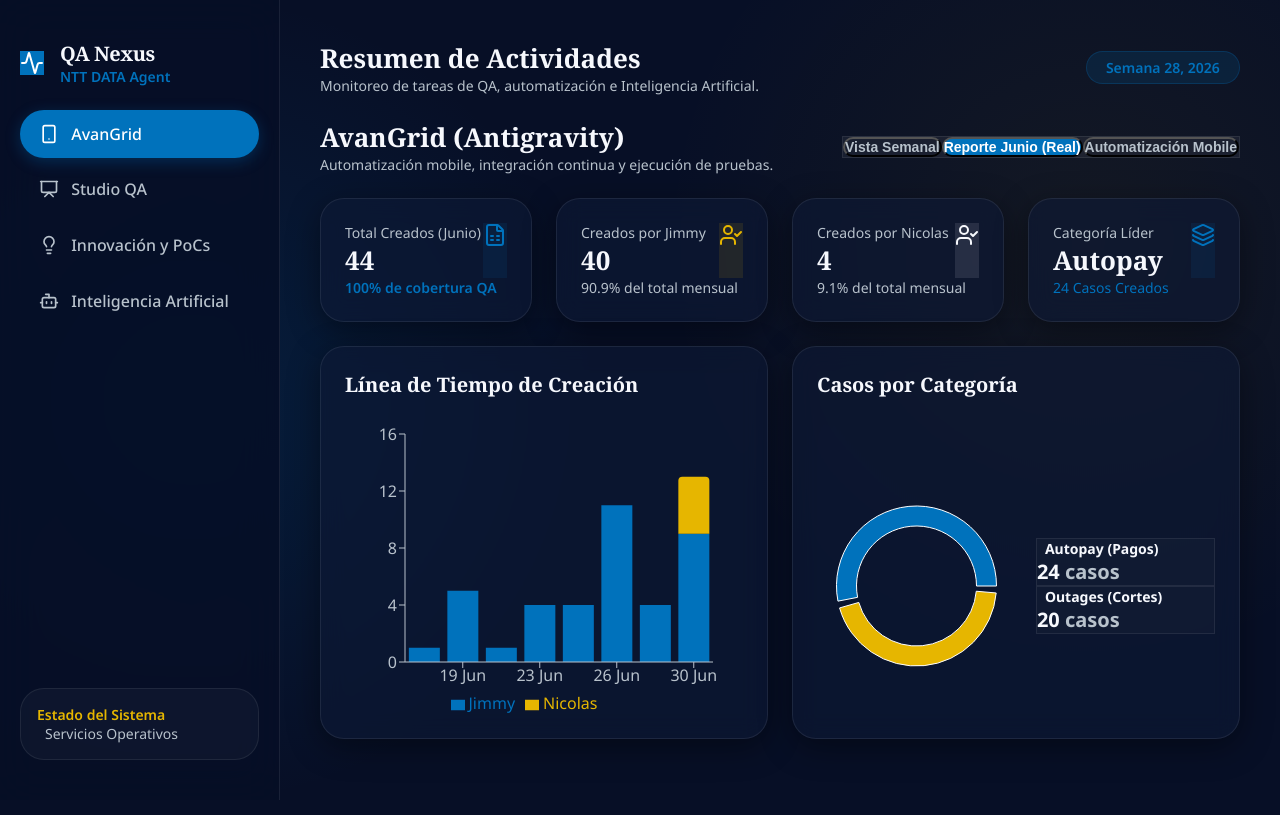
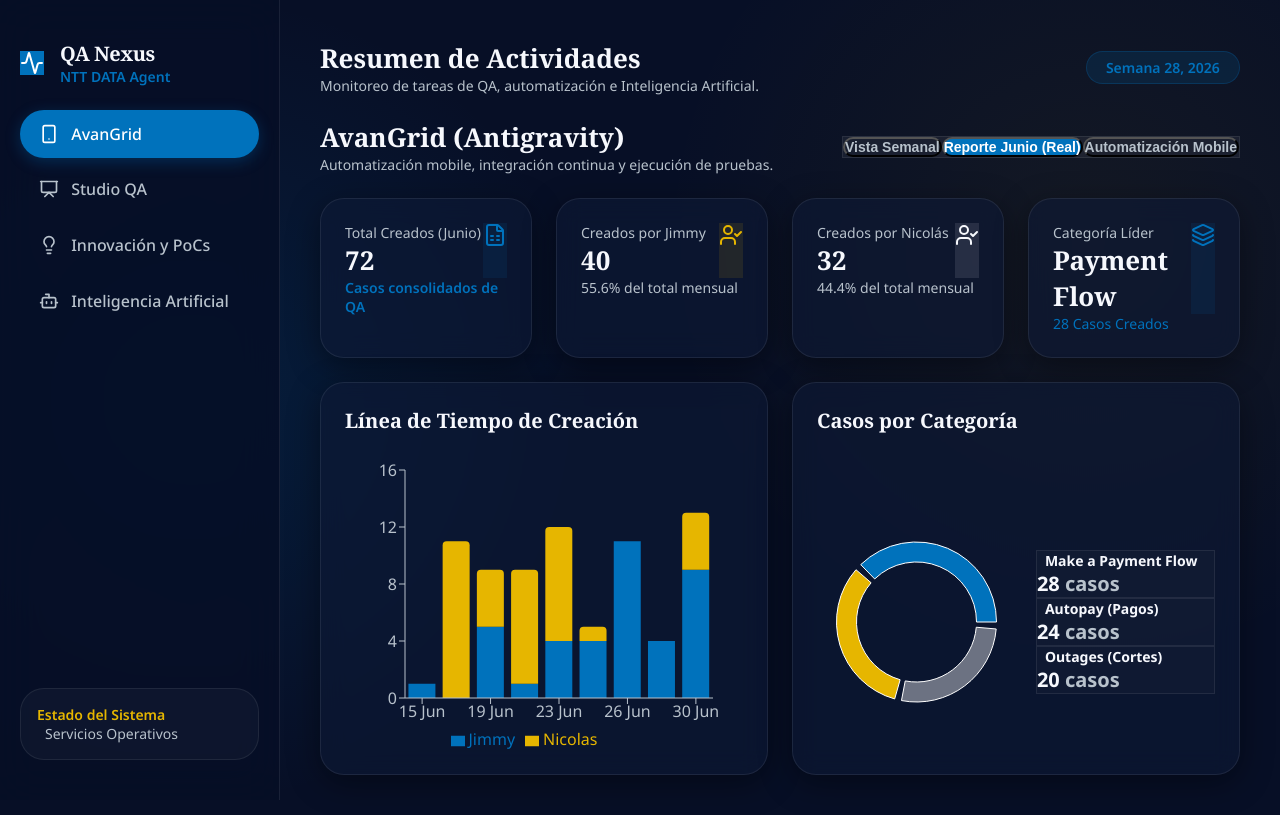
Before and after one commit to TuxMarley/dashboard, a React (Vite) app: page /avangrid in a window 1280 px wide. Both pictures are taken after a click on the button "Reporte Junio (Real)". Built offline with nearby package versions, Linux system fonts and the light colour scheme.

Commit message:
feat(avangrid): include Nicolas Make a Payment Flow TCs in June stats

```diff
--- a/src/pages/AvanGrid.jsx
+++ b/src/pages/AvanGrid.jsx
@@ -1,20 +1,22 @@
 import React, { useState } from 'react';
 import WeeklyProgress from '../components/WeeklyProgress';
-import { BarChart, Bar, XAxis, YAxis, Tooltip, Legend, ResponsiveContainer, PieChart, Pie, Cell, RadialBarChart, RadialBar } from 'recharts';
-import { FileSpreadsheet, Layers, UserCheck, CalendarDays, Smartphone, Settings, Percent, CheckCircle, HelpCircle } from 'lucide-react';
+import { BarChart, Bar, XAxis, YAxis, Tooltip, Legend, ResponsiveContainer, PieChart, Pie, Cell } from 'recharts';
+import { FileSpreadsheet, Layers, UserCheck, CalendarDays, Smartphone, Percent, CheckCircle, HelpCircle } from 'lucide-react';
 
 const juneTimelineData = [
   { day: '15 Jun', Jimmy: 1, Nicolas: 0, total: 1 },
-  { day: '19 Jun', Jimmy: 5, Nicolas: 0, total: 5 },
-  { day: '22 Jun', Jimmy: 1, Nicolas: 0, total: 1 },
-  { day: '23 Jun', Jimmy: 4, Nicolas: 0, total: 4 },
-  { day: '24 Jun', Jimmy: 4, Nicolas: 0, total: 4 },
+  { day: '18 Jun', Jimmy: 0, Nicolas: 11, total: 11 },
+  { day: '19 Jun', Jimmy: 5, Nicolas: 4, total: 9 },
+  { day: '22 Jun', Jimmy: 1, Nicolas: 8, total: 9 },
+  { day: '23 Jun', Jimmy: 4, Nicolas: 8, total: 12 },
+  { day: '24 Jun', Jimmy: 4, Nicolas: 1, total: 5 },
   { day: '26 Jun', Jimmy: 11, Nicolas: 0, total: 11 },
   { day: '29 Jun', Jimmy: 4, Nicolas: 0, total: 4 },
   { day: '30 Jun', Jimmy: 9, Nicolas: 4, total: 13 },
 ];
 
 const categoryData = [
+  { name: 'Make a Payment Flow', value: 28 },
   { name: 'Autopay (Pagos)', value: 24 },
   { name: 'Outages (Cortes)', value: 20 },
 ];
@@ -27,7 +29,6 @@ const mobileStats = [
   { module: 'Autopay', androidAuto: 0, androidNo: 0, androidPen: 24, iosAuto: 24, iosNo: 0, iosPen: 0 },
 ];
 
-// Data formatted for chart comparison (Android vs iOS Automated TCs)
 const mobileChartData = [
   { name: 'Payments', Android: 17, iOS: 20 },
   { name: 'Payment Flow', Android: 0, iOS: 30 },
@@ -36,7 +37,7 @@ const mobileChartData = [
   { name: 'Autopay', Android: 0, iOS: 24 },
 ];
 
-const COLORS = ['var(--brand-blue)', 'var(--brand-gold)'];
+const COLORS = ['var(--brand-blue)', 'var(--brand-gold)', 'rgba(255, 255, 255, 0.4)'];
 
 const AvanGrid = () => {
   const [activeTab, setActiveTab] = useState('weekly'); // 'weekly', 'june', or 'mobile'
@@ -97,13 +98,13 @@ const AvanGrid = () => {
               <div className="flex justify-between items-start mb-2">
                 <div>
                   <p className="text-sm text-muted">Total Creados (Junio)</p>
-                  <h3 className="text-2xl font-bold">44</h3>
+                  <h3 className="text-2xl font-bold">72</h3>
                 </div>
                 <div className="p-2 rounded-full" style={{ background: 'rgba(0, 114, 188, 0.1)' }}>
                   <FileSpreadsheet className="text-cyan" size={24} />
                 </div>
               </div>
-              <p className="text-sm text-cyan font-semibold">100% de cobertura QA</p>
+              <p className="text-sm text-cyan font-semibold">Casos consolidados de QA</p>
             </div>
 
             <div className="glass-card">
@@ -116,33 +117,33 @@ const AvanGrid = () => {
                   <UserCheck className="text-purple" size={24} />
                 </div>
               </div>
-              <p className="text-sm text-muted">90.9% del total mensual</p>
+              <p className="text-sm text-muted">55.6% del total mensual</p>
             </div>
 
             <div className="glass-card">
               <div className="flex justify-between items-start mb-2">
                 <div>
-                  <p className="text-sm text-muted">Creados por Nicolas</p>
-                  <h3 className="text-2xl font-bold">4</h3>
+                  <p className="text-sm text-muted">Creados por Nicolás</p>
+                  <h3 className="text-2xl font-bold">32</h3>
                 </div>
                 <div className="p-2 rounded-full" style={{ background: 'rgba(255, 255, 255, 0.1)' }}>
                   <UserCheck size={24} />
                 </div>
               </div>
-              <p className="text-sm text-muted">9.1% del total mensual</p>
+              <p className="text-sm text-muted">44.4% del total mensual</p>
             </div>
 
             <div className="glass-card">
               <div className="flex justify-between items-start mb-2">
                 <div>
                   <p className="text-sm text-muted">Categoría Líder</p>
-                  <h3 className="text-2xl font-bold">Autopay</h3>
+                  <h3 className="text-2xl font-bold">Payment Flow</h3>
                 </div>
                 <div className="p-2 rounded-full" style={{ background: 'rgba(0, 114, 188, 0.1)' }}>
                   <Layers className="text-cyan" size={24} />
                 </div>
               </div>
-              <p className="text-sm text-cyan">24 Casos Creados</p>
+              <p className="text-sm text-cyan">28 Casos Creados</p>
             </div>
           </div>
 
@@ -198,7 +199,6 @@ const AvanGrid = () => {
 
       {activeTab === 'mobile' && (
         <div className="w-full flex-col gap-6">
-
           {/* Mobile KPI Cards */}
           <div className="grid grid-cols-4 mb-6">
             <div className="glass-card">
@@ -256,8 +256,6 @@ const AvanGrid = () => {
 
           {/* Table and Chart */}
           <div className="grid grid-cols-2">
-
-            {/* Chart: Automated TCs by platform */}
             <div className="glass-card">
               <h3 className="font-semibold text-xl mb-4">Casos Automatizados por Módulo</h3>
               <div style={{ width: '100%', height: 300 }}>
@@ -274,7 +272,6 @@ const AvanGrid = () => {
               </div>
             </div>
 
-            {/* Table: Detailed breakdown */}
             <div className="glass-card flex-col" style={{ overflow: 'hidden' }}>
               <h3 className="font-semibold text-xl mb-4">Desglose Detallado de Módulos (CMP)</h3>
               <div style={{ overflowX: 'auto', flex: 1 }}>
@@ -292,7 +289,6 @@ const AvanGrid = () => {
                   <tbody>
                     {mobileStats.map((item, idx) => (
                       <React.Fragment key={idx}>
-                        {/* Android row */}
                         <tr style={{ borderBottom: '1px solid rgba(255,255,255,0.02)' }}>
                           <td className="py-2 font-semibold text-white" rowSpan={2}>{item.module}</td>
                           <td className="py-2 text-muted">Android</td>
@@ -301,7 +297,6 @@ const AvanGrid = () => {
                           <td className="py-2 text-center text-cyan">{item.androidAuto}</td>
                           <td className="py-2 text-center">{item.androidPen}</td>
                         </tr>
-                        {/* iOS row */}
                         <tr style={{ borderBottom: '1px solid var(--glass-border)' }}>
                           <td className="py-2 text-muted">iOS</td>
                           <td className="py-2 text-center">{item.iosAuto + item.iosNo + item.iosPen}</td>
@@ -315,9 +310,7 @@ const AvanGrid = () => {
                 </table>
               </div>
             </div>
-
           </div>
-
         </div>
       )}
     </div>
```
